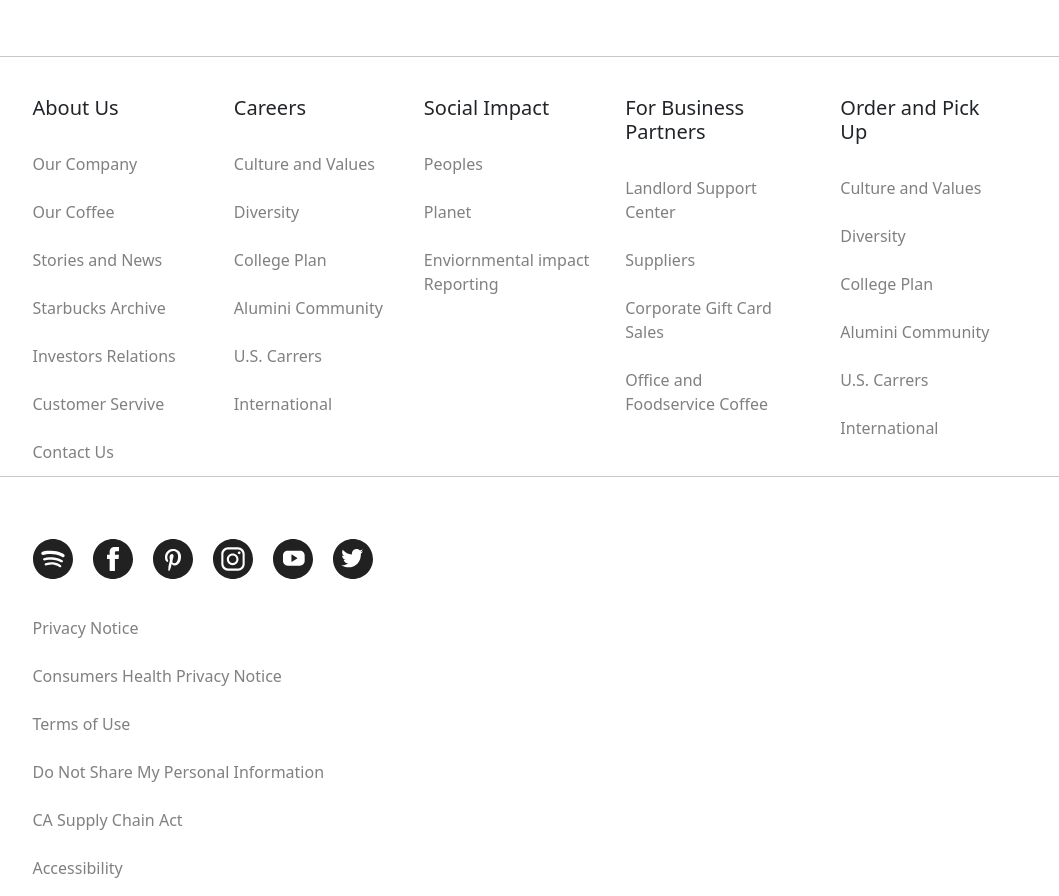
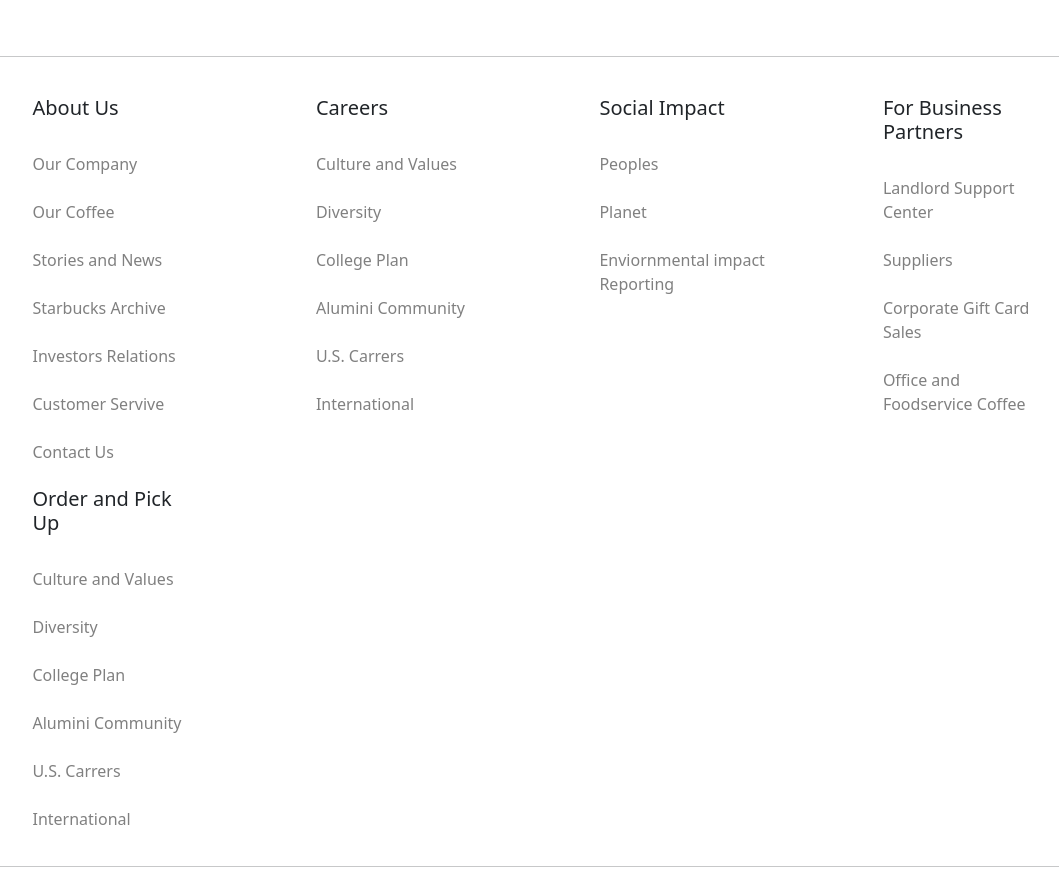
Before and after one commit to Antosajiantony/starbucks, a plain HTML site: page index.html in a window 1280 px wide. Shown: the part 3808-4704 px from the top of the page, without its empty margins (143-1202 px from the left). Drawn offline with nearby package versions, Linux system fonts and the light colour scheme; a web font is replaced by a local one.

Commit message:
3rd commit

```diff
--- a/index.html
+++ b/index.html
@@ -242,7 +242,7 @@
 
 
 
-  <div style="margin-top: 2%;margin-left: 1%;"  class="col-md-2 ">
+  <div style="margin-top: 2%;margin-left: 8.2%;"  class="col-md-2 ">
 
     <h5>Careers</h5><br>
     <span class="footlink" >
@@ -257,7 +257,7 @@
 
 
 
-  <div style="margin-top: 2%;"  class="col-md-2 ">
+  <div style="margin-top: 2%; margin-left: 8.2%;"  class="col-md-2 ">
 
     <h5>Social Impact</h5><br>
     <span class="footlink" >
@@ -271,7 +271,7 @@
 
 
 
-    <div style="margin-top: 2%;margin-left: 1%;"  class="col-md-2 ">
+    <div style="margin-top: 2%;margin-left: 8.2%;"  class="col-md-2 ">
 
       <h5>For Business Partners</h5><br>
       <span class="footlink" >
@@ -288,7 +288,7 @@
 
 
 
-      <div style="margin-top: 2%;margin-left: 2.2%;"  class="col-md-2 ">
+      <div style="margin-top: 2%;margin-left: 8.2%;"  class="col-md-2 ">
 
         <h5>Order and Pick Up</h5><br>
         <span class="footlink" >
@@ -304,9 +304,9 @@
 
   <hr style="  border-top: 4% solid rgb(176, 160, 160); margin-top: 1%;">
 
-  <div  style="margin-top: 1%;margin-left: 8.2%;margin-bottom: 2%;width: 50%;"  class="col-md-2 ">
+  <div  style="margin-top: 2%;margin-left: 8.2%;margin-bottom: 2%;width: 50%;"  class="col-md-2 ">
 
-    <h5><a href=""></a><img src="images/footsocialmedias.PNG" alt=""></a></h5>
+    <h5 ><a href=""></a><img class="imd" src="images/footsocialmedias.PNG" alt=""></a></h5>
     <span  class="footlink" >
     <a href="">Privacy Notice</a> <br><br>
     <a href="">Consumers Health Privacy Notice</a><br><br>
--- a/style.css
+++ b/style.css
@@ -44,6 +44,9 @@
         font-size: 18px !important;
 
     }
+    .imd{
+      width: 100% ;
+    }
 
   }
   .sec3{
@@ -59,3 +62,6 @@
   .footlink a:hover{
     color: rgb(31, 88, 45);
   }
+  .para{
+    text-align: center;
+   }
```
